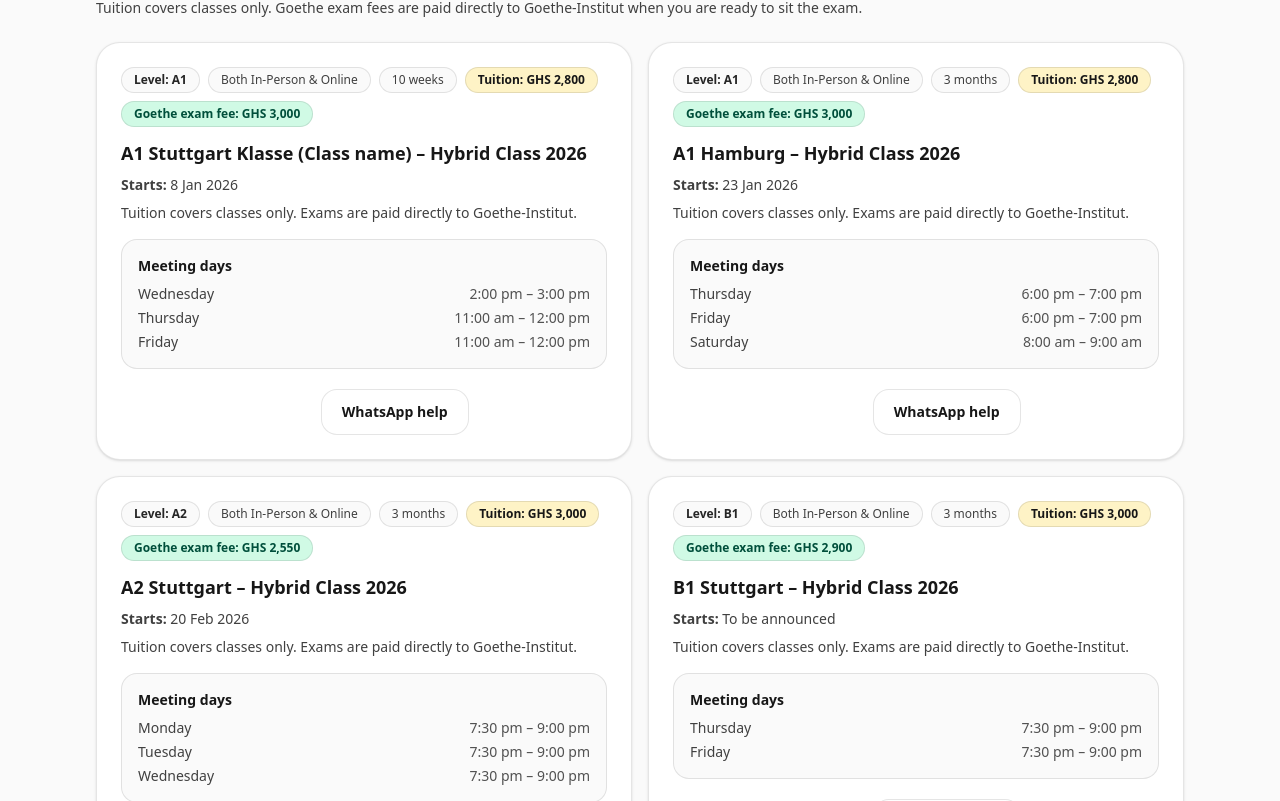
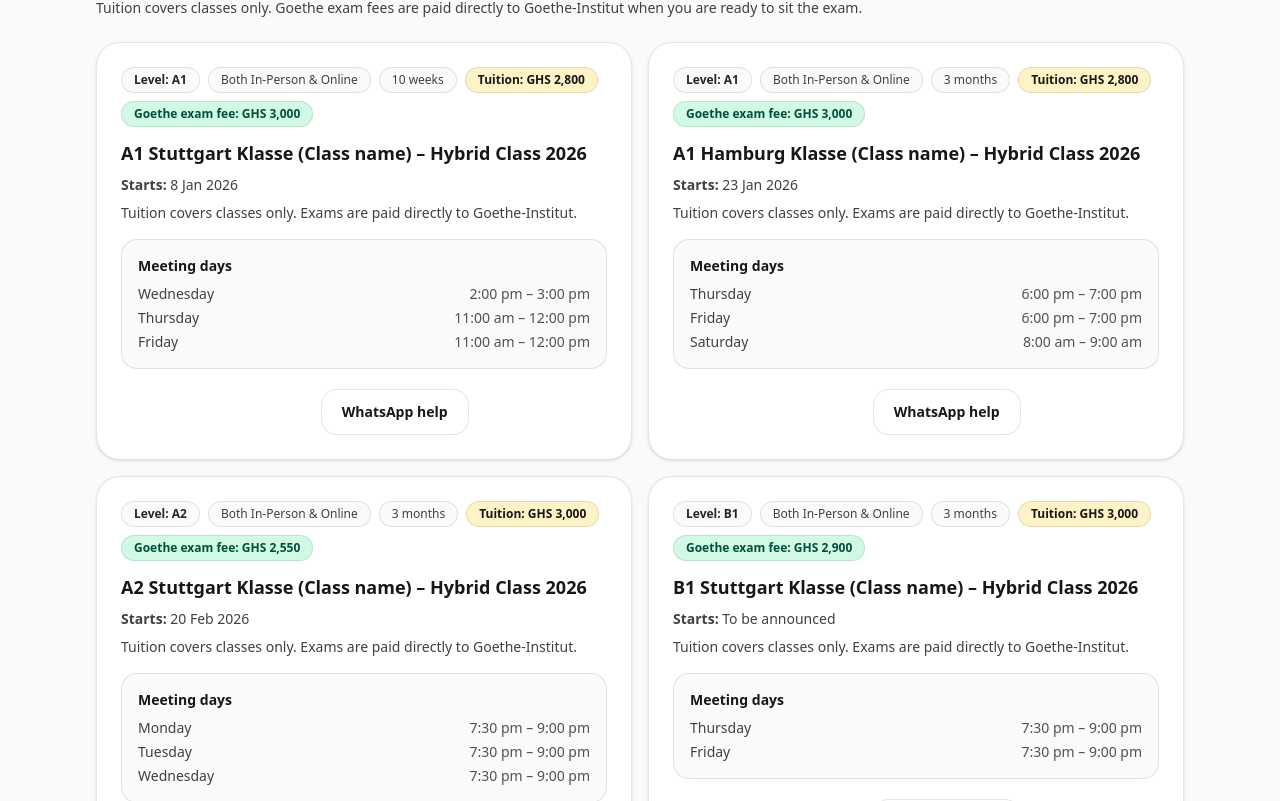
Before and after one commit to learngermanghana/learngermanghana-site, a Next.js app: page /classes in a window 1280 px wide. Shown: the part 699-1500 px from the top of the page. Built offline with nearby package versions, Linux system fonts and the light colour scheme.

Commit message:
Clarify class names in listings

```diff
--- a/src/data/content.ts
+++ b/src/data/content.ts
@@ -74,7 +74,7 @@ export const upcomingClasses: ClassItem[] = [
   },
   {
     id: "A1-hamburg-2026-01-23",
-    title: "A1 Hamburg – Hybrid Class 2026",
+    title: "A1 Hamburg Klasse (Class name) – Hybrid Class 2026",
     level: "A1",
     location: "Hamburg",
     startDate: "2026-01-23",
@@ -90,7 +90,7 @@ export const upcomingClasses: ClassItem[] = [
   },
   {
     id: "A2-stuttgart-2026-02-20",
-    title: "A2 Stuttgart – Hybrid Class 2026",
+    title: "A2 Stuttgart Klasse (Class name) – Hybrid Class 2026",
     level: "A2",
     location: "Stuttgart",
     startDate: "2026-02-20",
@@ -106,7 +106,7 @@ export const upcomingClasses: ClassItem[] = [
   },
   {
     id: "B1-stuttgart-tba",
-    title: "B1 Stuttgart – Hybrid Class 2026",
+    title: "B1 Stuttgart Klasse (Class name) – Hybrid Class 2026",
     level: "B1",
     location: "Stuttgart",
     startDate: "TBA",
```
